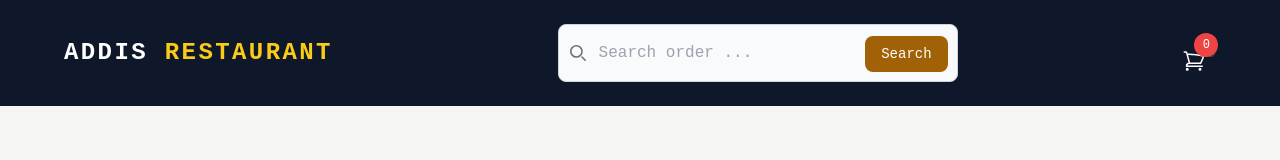
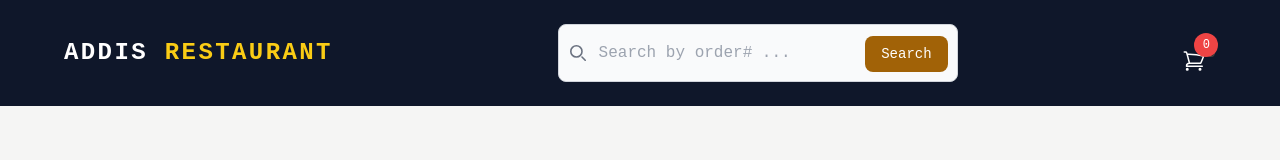
Before and after one commit to Michael-Feleke/Addis-Restaurant, a React (Vite) app: page / in a window 1280 px wide. Shown: the top 160 px of the page. Built offline with nearby package versions, Linux system fonts and the light colour scheme.

Commit message:
fix:fixing the placeholder description

```diff
--- a/src/features/order/SearchOder.jsx
+++ b/src/features/order/SearchOder.jsx
@@ -41,7 +41,7 @@ function SearchOder() {
           type="search"
           id="default-search"
           className="block min-w-[400px] p-4 ps-10 text-gray-900 border border-gray-300 rounded-lg bg-gray-50  focus:border-blue-500 dark:bg-gray-700 dark:border-gray-600 dark:placeholder-gray-400 dark:text-white dark: dark:focus:border-blue-500 text-base"
-          placeholder="Search order ..."
+          placeholder="Search by order# ..."
           onChange={(e) => setQuery(e.target.value)}
         />
         <button
```
